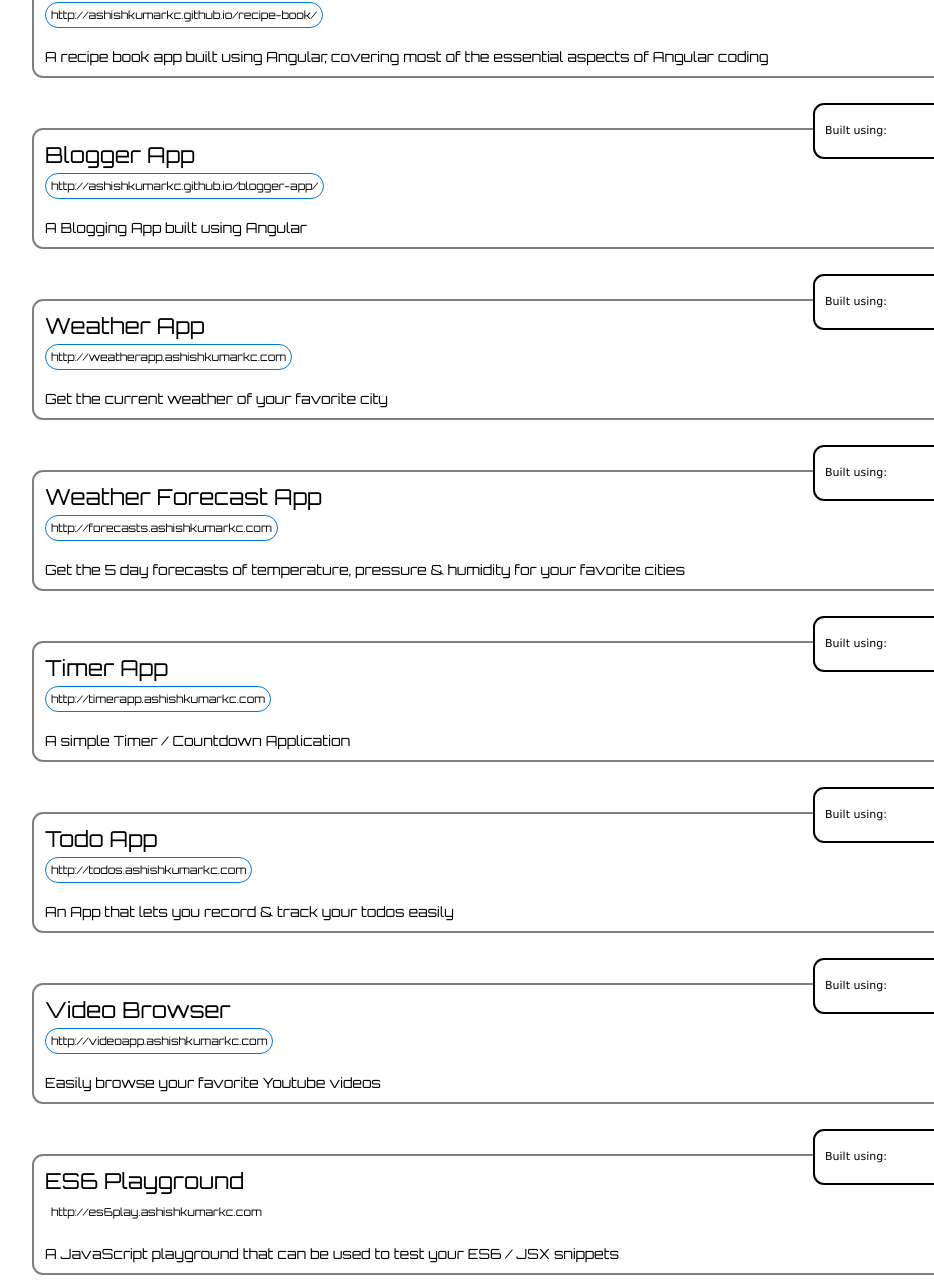
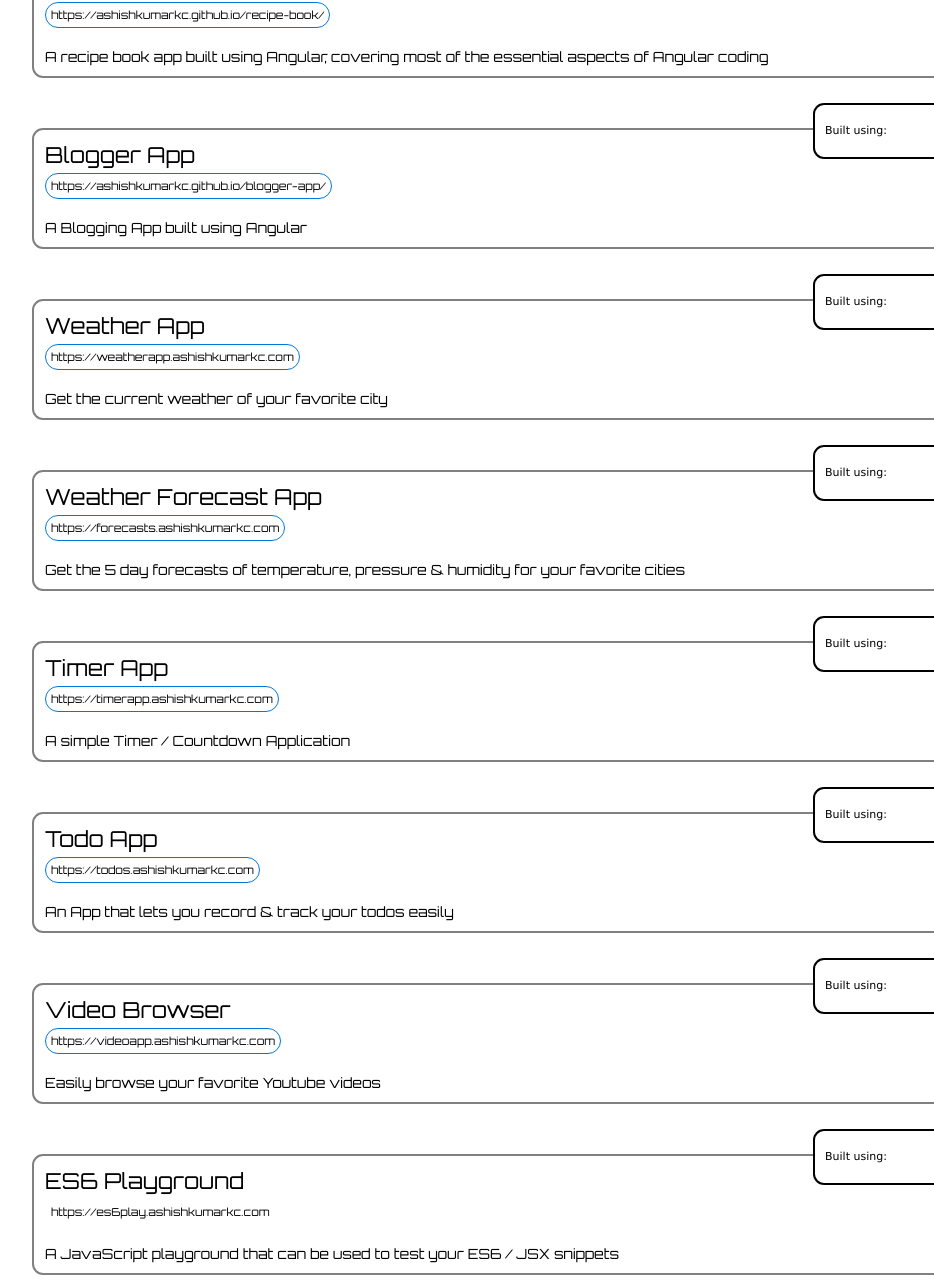
Before and after one commit to kcak11/js-org-web, a plain HTML site: page index.html in a window 1280 px wide. Shown: the part 213-1498 px from the top of the page, 98-1032 px from the left. Drawn offline with Linux system fonts and the light colour scheme.

Commit message:
Update index.html

```diff
--- a/index.html
+++ b/index.html
@@ -227,42 +227,42 @@ a {
         };
         var data = [ {
             app_name : 'Recipe Book App',
-            app_url : 'http://ashishkumarkc.github.io/recipe-book/',
+            app_url : 'https://ashishkumarkc.github.io/recipe-book/',
             app_description : 'A recipe book app built using Angular, covering most of the essential aspects of Angular coding',
             frameworks : [ "angular", "firebase" ]
         },{
             app_name : 'Blogger App',
-            app_url : 'http://ashishkumarkc.github.io/blogger-app/',
+            app_url : 'https://ashishkumarkc.github.io/blogger-app/',
             app_description : 'A Blogging App built using Angular',
             frameworks : [ "angular" ]
         }, {
             app_name : 'Weather App',
-            app_url : 'http://weatherapp.ashishkumarkc.com',
+            app_url : 'https://weatherapp.ashishkumarkc.com',
             app_description : 'Get the current weather of your favorite city',
             frameworks : [ "reactjs" ]
         }, {
             app_name : 'Weather Forecast App',
-            app_url : 'http://forecasts.ashishkumarkc.com',
+            app_url : 'https://forecasts.ashishkumarkc.com',
             app_description : 'Get the 5 day forecasts of temperature, pressure & humidity for your favorite cities',
             frameworks : [ "reactjs", "redux" ]
         }, {
             app_name : 'Timer App',
-            app_url : 'http://timerapp.ashishkumarkc.com',
+            app_url : 'https://timerapp.ashishkumarkc.com',
             app_description : 'A simple Timer / Countdown Application',
             frameworks : [ "reactjs" ]
         }, {
             app_name : 'Todo App',
-            app_url : 'http://todos.ashishkumarkc.com',
+            app_url : 'https://todos.ashishkumarkc.com',
             app_description : 'An App that lets you record & track your todos easily',
             frameworks : [ "reactjs", "redux" ]
         }, {
             app_name : 'Video Browser',
-            app_url : 'http://videoapp.ashishkumarkc.com',
+            app_url : 'https://videoapp.ashishkumarkc.com',
             app_description : 'Easily browse your favorite Youtube videos',
             frameworks : [ "reactjs" ]
         }, {
             app_name : 'ES6 Playground',
-            app_url : 'http://es6play.ashishkumarkc.com',
+            app_url : 'https://es6play.ashishkumarkc.com',
             app_description : 'A JavaScript playground that can be used to test your ES6 / JSX snippets',
             frameworks : [ "reactjs" ]
         } ];
```
